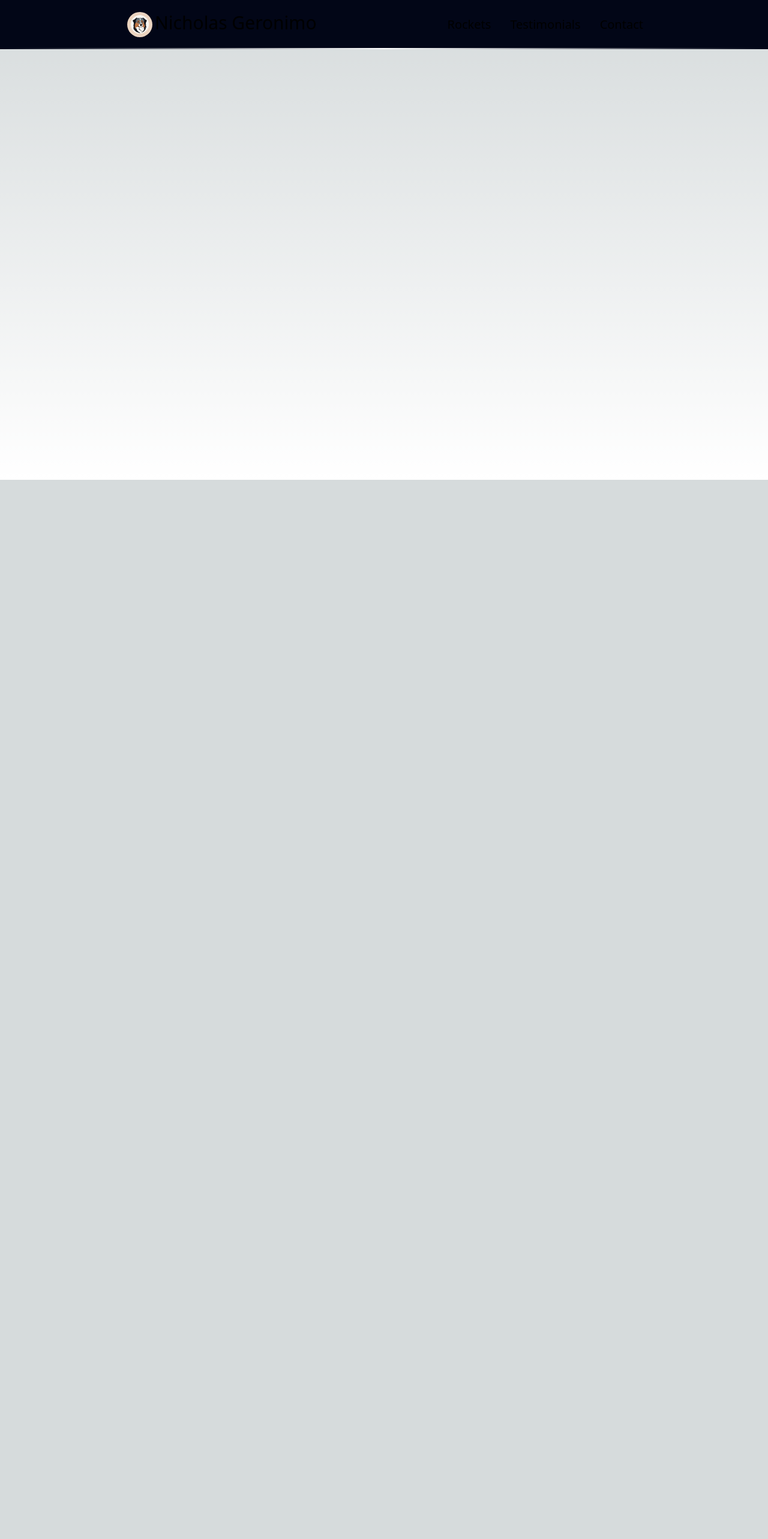
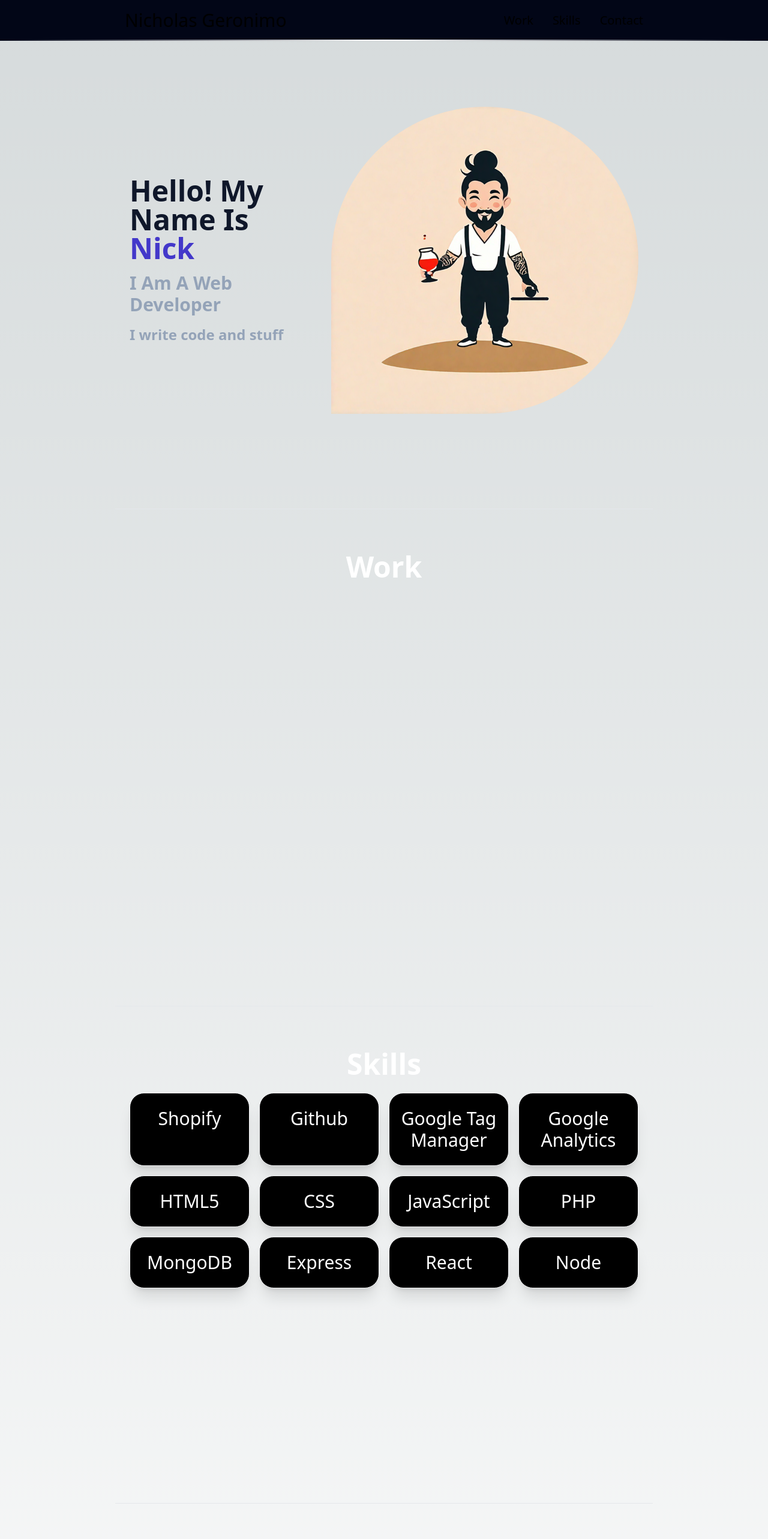
Before and after one commit to NickGeronimo/NickGeronimo, a Next.js app: page / in a window 1280 px wide. Shown: the top 2566 px of the page at 60% size. Before the commit the page ends 800 px from the top, so only its background shows below. Built offline with nearby package versions, Linux system fonts and the light colour scheme.

Commit message:
Skeleton Build out

```diff
--- /dev/null
+++ b/src/hooks/main.js
@@ -0,0 +1,22 @@
+
+if (typeof document !== 'undefined') {
+  document.addEventListener('DOMContentLoaded', function() {
+
+      const hamburgerBtn = document.getElementById('hamburger-button');
+      const mobileMenu = document.getElementById('mobile-menu');
+
+      const toggleMenu = () => {
+        mobileMenu.classList.toggle('hidden');
+        mobileMenu.classList.toggle('flex');
+      };
+
+      if (hamburgerBtn) {
+        hamburgerBtn.addEventListener('click', toggleMenu);
+      }
+
+      if (mobileMenu) {
+        mobileMenu.addEventListener('click', toggleMenu);
+      }
+
+  });
+}
--- a/src/pages/_document.tsx
+++ b/src/pages/_document.tsx
@@ -2,9 +2,9 @@ import { Html, Head, Main, NextScript } from "next/document";
 
 export default function Document() {
   return (
-    <Html lang="en">
+    <Html lang="en" className="sm:scroll-smooth">
       <Head />
-      <body>
+      <body className="min-h-screen">
         <Main />
         <NextScript />
       </body>
--- a/src/pages/index.tsx
+++ b/src/pages/index.tsx
@@ -1,44 +1,104 @@
 import Image from "next/image";
 import { Inter } from "next/font/google";
+import React from 'react';
+import "../hooks/main";
+
 
 export default function Home() {
   return (
-    <main className="min-h-screen">
+    <div>
 
 <header className="sticky bg-slate-950 top-0 z-10">
     <section className="max-w-4xl mx-auto p-4 flex justify-between items-center border-fade">
       <h1 className="text-3xl font-medium"><a href="#hero">
-  <Image
-          className="rounded-full p-1 inline-block"
-          src="./testdog.png"
-          alt="Next.js Logo"
-          width={50}
-          height={50}
-          priority
-        />
 Nicholas Geronimo</a></h1>
       <div>
-        <button id="mobile-open-button" className="text-3xl sm:hidden focus:outline-none">
-          &#9776;
+        <button id="hamburger-button" className="text-3xl md:hidden cursor-pointer relative w-8 h-8">
+          {/* &#9776; */}
+          <div className="bg-white w-8 h-1 rounded absolute top-4 -mt-0.5 transition-all duration-500 before:content-[''] before:bg-white before:w-8 before:h-1 before:rounded before:absolute before:transition-all before:duration-500 before:-translate-x-4 before:-translate-y-3 after:content-[''] after:bg-white after:w-8 after:h-1 after:rounded after:absolute after:transition-all after:duration-500 after:-translate-x-4 after:translate-y-3"></div>
         </button>
-        <nav className="hidden sm:block space-x-8 text-xl" aria-label="main">
-          <a href="#rockets" className="link hover:opacity-90">Rockets</a>
-          <a href="#testimonials" className="link hover:opacity-90">Testimonials</a>
+        <nav className="hidden md:block space-x-8 text-xl" aria-label="main">
+          <a href="#work" className="link hover:opacity-90">Work</a>
+          <a href="#skills" className="link hover:opacity-90">Skills</a>
           <a href="#contact" className="link hover:opacity-90">Contact</a>
         </nav>
       </div>
     </section>
+      <section id="mobile-menu" className="absolute top-68 bg-black w-full text-5xl flex-col justify-content-center origin-top animate-open-menu hidden">
+        {/* <button className="text-8xl self-end px-6">&times;</button> */}
+        <nav className="flex flex-col min-h-screen items-center py-8" aria-label="mobile">
+          <a href="#hero" className="w-full text-center py-8 hover:opacity-90"> Home</a>
+          <a href="#work" className="w-full text-center py-8 hover:opacity-90"> Work</a>
+          <a href="#skills" className="w-full text-center py-8 hover:opacity-90"> Skills</a>
+          <a href="#contact" className="w-full text-center py-8 hover:opacity-90"> Contact</a>
+        </nav>
+      </section>
   </header>
   <main className="max-w-4xl mx-auto">
-    <section id="hero" className="flex flex-col-reverse justify-center sm:flex-row p-6 items-center gap-8 mb-12">
-      <article className="sm:w-1/2">
+    <section id="hero" className="flex flex-col-reverse justify-center sm:flex-row p-6 items-center gap-8 mb-12 scroll-mt-40 tallscreen:section-min-height widescreen:section-min-height">
+      <article className="sm:w-1/2 align-text-bottom">
         <h2 className="max-w-md text-4xl font-bold text-center sm:text-5xl sm:text-left text-slate-900 dark:text-white">
+          Hello! My Name Is <span className="text-indigo-700">Nick</span>
+          <p className="max-w-md text-3xl mt-4 text-center sm:text-left text-slate-400">I Am A Web Developer</p>
+          <p className="max-w-md text-2xl mt-4 text-center sm:text-left text-slate-400">I write code and stuff</p>
         </h2>
       </article>
+      <img src="./ng.png" alt="Picture" className="rounded-full md:rounded-bl-none " />
+    </section>
+    <hr className="mx-auto bg-white " />
+    <section id="work" className="p-6 my-12 scroll-mt-20 tallscreen:section-min-height widescreen:section-min-height">
+      <h2 className="text-4xl font-bold text-center sm:text-5xl mb-6 text-white">Work</h2></section>
+    <hr className="mx-auto bg-white " />
+    <section id="skills" className="p-6 my-12 scroll-mt-20 tallscreen:section-min-height widescreen:section-min-height">
+      <h2 className="text-4xl font-bold text-center sm:text-5xl mb-6 text-white">Skills</h2>
+      <ul className="list-none grid gap-4 grid-cols-2 md:grid-cols-4 w-full max-w-screen-lg">
+          <li className="border border-solid border-gray-100 bg-black py-6 px-2 rounded-3xl shadow-xl"><h3 className="text-3xl text-center text-white">Shopify</h3> </li>
+          <li className="border border-solid border-gray-100 bg-black py-6 px-2 rounded-3xl shadow-xl"><h3 className="text-3xl text-center text-white">Github</h3> </li>
+          <li className="border border-solid border-gray-100 bg-black py-6 px-2 rounded-3xl shadow-xl"><h3 className="text-3xl text-center text-white">Google Tag Manager</h3> </li>
+          <li className="border border-solid border-gray-100 bg-black py-6 px-2 rounded-3xl shadow-xl"><h3 className="text-3xl text-center text-white">Google Analytics</h3> </li>
+          <li className="border border-solid border-gray-100 bg-black py-6 px-2 rounded-3xl shadow-xl"><h3 className="text-3xl text-center text-white">HTML5</h3> </li>
+          <li className="border border-solid border-gray-100 bg-black py-6 px-2 rounded-3xl shadow-xl"><h3 className="text-3xl text-center text-white">CSS</h3> </li>
+          <li className="border border-solid border-gray-100 bg-black py-6 px-2 rounded-3xl shadow-xl"><h3 className="text-3xl text-center text-white">JavaScript</h3> </li>
+          <li className="border border-solid border-gray-100 bg-black py-6 px-2 rounded-3xl shadow-xl"><h3 className="text-3xl text-center text-white">PHP</h3> </li>
+          <li className="border border-solid border-gray-100 bg-black py-6 px-2 rounded-3xl shadow-xl"><h3 className="text-3xl text-center text-white">MongoDB</h3> </li>
+          <li className="border border-solid border-gray-100 bg-black py-6 px-2 rounded-3xl shadow-xl"><h3 className="text-3xl text-center text-white">Express</h3> </li>
+          <li className="border border-solid border-gray-100 bg-black py-6 px-2 rounded-3xl shadow-xl"><h3 className="text-3xl text-center text-white">React</h3> </li>
+          <li className="border border-solid border-gray-100 bg-black py-6 px-2 rounded-3xl shadow-xl"><h3 className="text-3xl text-center text-white">Node</h3> </li>
+
+      </ul>
+      </section>
+    <hr className="mx-auto bg-white " />
+    <section id="contact" className="p-6 my-12 scroll-mt-16 tallscreen:section-min-height widescreen:section-min-height"><h2 className="text-4xl font-bold text-center sm:text-5xl mb-6 text-white">Contact</h2>
+    <form action="" className="max-w-4xl mx-auto text-2xl sm:text-3xl flex flex-col items-left gap-4" aria-required>
+      <label htmlFor="subject">Email Me:</label>
+      <input type="text" name="subject" minLength={3} maxLength={60} placeholder ="Subject" className="w-full text-black text-2xl sm:text-3xl p-3 rounded-xl"required/>
+      <label htmlFor="message">Message:</label>
+      <textarea name="message" id="message" cols={30} rows={10} className="resize-none w-full text-black text-2xl sm:text-3xl p-3 rounded-xl"></textarea>
+      <button className="bg-teal-700 hover:bg-teal-600 active:bg-teal-500 text-white p-3 w-48 rounded-xl">Send</button>
+    </form>
+
+
     </section>
   </main>
 
+  <footer id="footer" className="bg-teal-700 text-white text-xl">
+    <section className="max-w-4xl mx-auto p-4 flex flex-col sm:flex-row sm:justify-between">
+      <address>
+        Email: <a href="mailto:Nicholas.Geronimo@gmail.com">Nicholas.Geronimo@gmail.com</a>
+        <br/>
+        Phone: <a href="4079626583">(407) 962-6583</a>
+      </address>
 
-    </main>
+      <nav className="hidden md:flex flex-col gap-2" aria-label="footer">
+          <a href="#work" className="link hover:opacity-90">Work</a>
+          <a href="#skills" className="link hover:opacity-90">Skills</a>
+          <a href="#contact" className="link hover:opacity-90">Contact</a>
+      </nav>
+      <div className="flex flex-col sm:gap-2">
+        <p className="text-right">Copyright &copy; <span id="year"> 2024</span> </p>
+      </div>
+    </section>
+  </footer>
+    </div>
   );
 }
--- a/src/styles/globals.css
+++ b/src/styles/globals.css
@@ -30,6 +30,9 @@ body {
   .text-balance {
     text-wrap: balance;
   }
+  .section-min-height{
+    min-height: calc(100vh - 68px);
+  }
 }
 
 .border-fade::after {
--- a/tailwind.config.ts
+++ b/tailwind.config.ts
@@ -13,6 +13,20 @@ const config: Config = {
         "gradient-conic":  "conic-gradient(from 180deg at 50% 50%, var(--tw-gradient-stops))",
         "transparent": "transparent",
       },
+      screens:{
+        'widescreen': {'raw': '(min-aspect-ratio: 3/2)'},
+        'tallscreen': {'raw': '(min-aspect-ratio: 13/20)'},
+      },
+      keyframes: {
+        'open-menu':{
+          '0%': {transform: 'scaleY(0)'},
+          '80%': {transform: 'scaleY(1.2)'},
+          '100%': {transform: 'scaleY(1)'},
+        },
+      },
+      animation: {
+        'open-menu': 'open-menu 0.5s ease-in-out fowards',
+      },
     },
   },
   plugins: [],
--- a/tsconfig.json
+++ b/tsconfig.json
@@ -16,6 +16,6 @@
       "@/*": ["./src/*"]
     }
   },
-  "include": ["next-env.d.ts", "**/*.ts", "**/*.tsx"],
+  "include": ["next-env.d.ts", "**/*.ts", "**/*.tsx","src","main.js"],
   "exclude": ["node_modules"]
 }
```
Also changed, not shown: public/ng.png (added).
